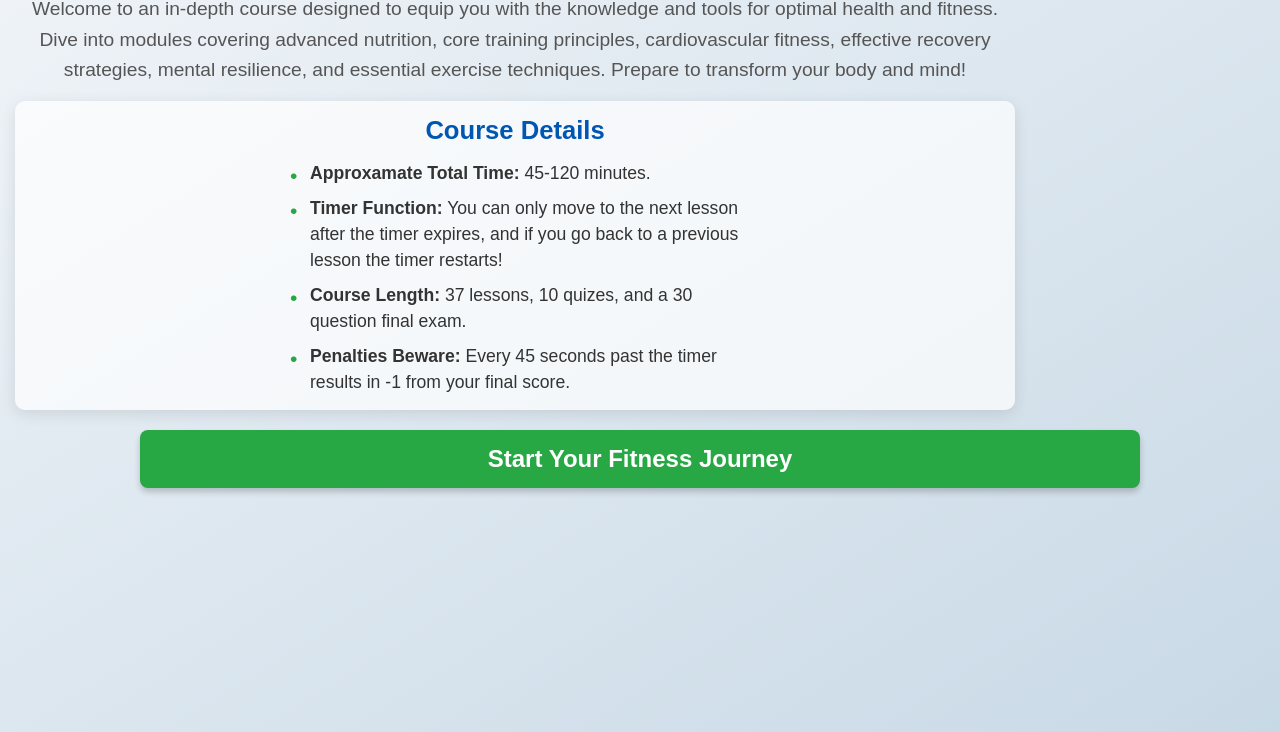
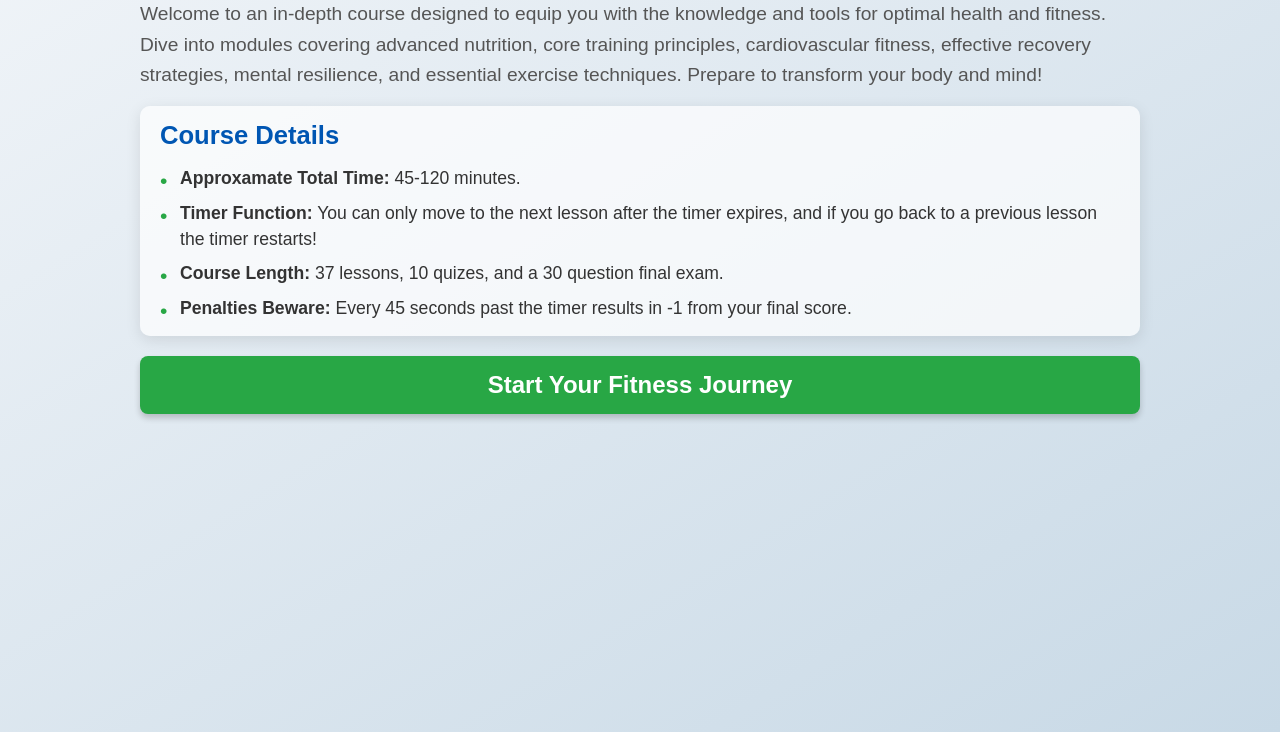
Before and after one commit to KurtAstarita/fitness-course, a plain HTML site: page index.html in a window 1280 px wide. Shown: the part 68-800 px from the top of the page. Drawn offline with Linux system fonts and the light colour scheme.

Commit message:
Update style.css

```diff
--- a/style.css
+++ b/style.css
@@ -18,30 +18,30 @@ html, body {
     height: 100vh; /* Use 100vh to ensure it always matches viewport height */
     background: linear-gradient(to bottom right, #f0f4f8, #c8d9e6); /* Light gradient background */
 
-    display: flex;
-    flex-direction: column;
-    justify-content: center; /* THIS IS THE KEY FOR VERTICAL CENTERING */
-    align-items: center;    /* THIS IS THE KEY FOR HORIZONTAL CENTERING */
+    /* REMOVED FLEXBOX CENTERING */
+    display: block; /* Change from flex to block for simple flow */
+    /* justify-content: center; */ /* REMOVED */
+    /* align-items: center; */    /* REMOVED */
 
-    text-align: center; /* Ensures most direct text children inherit centering */
-    padding: 15px; /* Slightly reduced padding to save space */
+    text-align: left; /* IMPORTANT: Align text to the left within the page */
+    padding: 20px; /* Increased padding around the entire cover page content */
     box-sizing: border-box;
     z-index: 1000; /* Ensure it's on top */
     color: #333;
     overflow-y: auto; /* Allow the cover page content to scroll if it gets too tall */
 }
 
-/* New Rule: Ensure direct children of #cover-page can shrink to fit */
+/* New Rule: Control direct children width and add horizontal margin */
 #cover-page > * {
-    flex-shrink: 1; /* Allows children to shrink if they exceed available space */
-    min-height: 0;  /* Allows content to shrink below its intrinsic height */
-    min-width: 0;   /* Allows content to shrink below its intrinsic width */
-    max-width: 90%; /* Limit width to keep content readable on very wide screens */
+    max-width: 1000px; /* Set a maximum width for content inside the cover page */
     width: 100%;    /* Take full available width up to max-width */
+    margin-left: auto; /* IMPORTANT: Auto margins will center the block within #cover-page if max-width is less than 100% */
+    margin-right: auto;/* IMPORTANT: Auto margins will center the block within #cover-page if max-width is less than 100% */
     box-sizing: border-box; /* Ensures padding/border are included in the element's total width and height */
     margin-top: 0; /* Reset default margins for direct children */
     margin-bottom: 0; /* Reset default margins for direct children */
 }
+
 
 /* Also ensure images within the cover page scale down */
 #cover-page img {
@@ -54,15 +54,16 @@ html, body {
     margin-bottom: 10px; /* Space below h1 */
     color: #0056b3; /* A strong blue */
     text-shadow: 1px 1px 2px rgba(0,0,0,0.1);
+    text-align: left; /* Align title to left */
 }
 
 #cover-page p {
     font-size: clamp(0.9em, 2.5vw, 1.2em); /* Use clamp for responsive P */
     line-height: 1.6;
-    max-width: 1000px;
+    max-width: 1000px; /* Keep max-width for readability */
     margin-bottom: 15px; /* Space below paragraph before the list */
     color: #555;
-    text-align: center; /* IMPORTANT FIX: Centers the text content within the paragraph */
+    text-align: left; /* IMPORTANT CHANGE: Align paragraph text to left */
 }
 
 /* Styling for the Course Details List on the Cover Page */
@@ -74,12 +75,10 @@ html, body {
     margin-top: 15px; /* Space from the main description */
     margin-bottom: 0; /* Remove margin-bottom here, button will have its own top margin */
     max-width: 1000px; /* Limit width to keep it neat */
-    width: 90%; /* Responsive width */
+    width: 100%; /* Take full width of parent (which has max-width of 1000px) */
     text-align: left; /* Keep this as 'left' for readability of list items */
     overflow-wrap: break-word; /* Ensures long words break to fit */
     word-wrap: break-word;      /* Legacy for older browsers */
-    flex-shrink: 1; /* Explicitly allow list to shrink as a flex item */
-    min-width: 0; /* Important for flex items to shrink */
     box-sizing: border-box; /* Ensures padding/border are included in the element's total width and height */
 }
 
@@ -88,26 +87,26 @@ html, body {
     color: #0056b3; /* Consistent blue with the main title */
     margin-top: 0; /* Ensure no extra top margin */
     margin-bottom: 15px; /* Space below heading */
-    text-align: center; /* Center the heading within its box */
+    text-align: left; /* IMPORTANT CHANGE: Align heading to left within its box */
 }
 
 #cover-page #list ul {
     list-style: none; /* Remove default bullet points */
     padding: 0;
-    /* IMPORTANT FIX: Center the entire UL block within the #list div */
-    margin: 0 auto;
-    max-width: 450px; /* Adjust this max-width for the list block as needed */
+    /* IMPORTANT CHANGE: Remove auto margins here, list items will align naturally */
+    margin: 0;
+    /* max-width: 450px; */ /* REMOVED: No need to center UL block anymore */
 
-    display: flex; /* Make ul a flex container */
-    flex-direction: column; /* Stack list items vertically */
-    gap: 8px; /* Add space between list items */
+    display: block; /* Change from flex to block */
+    /* flex-direction: column; */ /* REMOVED */
+    gap: 8px; /* Removed, gap is for flex containers */
 }
 
 #cover-page #list li {
     font-size: clamp(0.85em, 2.8vw, 1.1em); /* Min 0.85em, scales with viewport, max 1.1em */
     line-height: 1.5; /* Slightly tighter line height to save vertical space */
     color: #333;
-    margin-bottom: 0; /* Removed fixed margin-bottom, using gap on ul instead */
+    margin-bottom: 8px; /* Added margin back for li items */
     padding-left: 20px; /* Space for custom bullet */
     position: relative;
     word-break: break-word; /* Breaks words at arbitrary points if needed */
@@ -142,9 +141,9 @@ html, body {
     transition: background-color 0.3s ease, transform 0.2s ease;
 
     display: block; /* Make it a block-level element to apply margin auto */
-    max-width: 1000px; /* Set a maximum width for the button */
-    width: 90%; /* Allow it to be responsive, taking up to 90% of parent width, but not more than max-width */
-    margin: 20px auto 0 auto; /* Add top margin for spacing from list, center horizontally */
+    max-width: 1000px; /* Set a maximum width for the button (same as other content) */
+    width: 100%; /* Allow it to be responsive, taking up to 100% of parent width, but not more than max-width */
+    margin: 20px auto 0 auto; /* Add top margin for spacing from list, center horizontally within its defined max-width */
 }
 
 #start-course-btn:hover {
@@ -393,7 +392,7 @@ html, body {
 
     #cover-page p {
         font-size: clamp(0.8em, 2.2vw, 1em);
-        text-align: center; /* Re-affirm center alignment for smaller screens */
+        text-align: left; /* Re-affirm left alignment for smaller screens */
     }
 
     #start-course-btn {
@@ -409,6 +408,7 @@ html, body {
 
     #cover-page #list h3 {
         font-size: clamp(1em, 2.5vw, 1.4em);
+        text-align: left; /* Re-affirm left alignment for smaller screens */
     }
 
     #cover-page #list li {
@@ -450,7 +450,7 @@ html, body {
 
     #cover-page p {
         font-size: clamp(0.75em, 2vw, 0.9em);
-        text-align: center; /* Re-affirm center alignment for smaller screens */
+        text-align: left; /* Re-affirm left alignment for smaller screens */
     }
 
     #start-course-btn {
@@ -466,6 +466,7 @@ html, body {
 
     #cover-page #list h3 {
         font-size: clamp(0.9em, 2.2vw, 1.2em);
+        text-align: left; /* Re-affirm left alignment for smaller screens */
     }
 
     #cover-page #list li {
```
